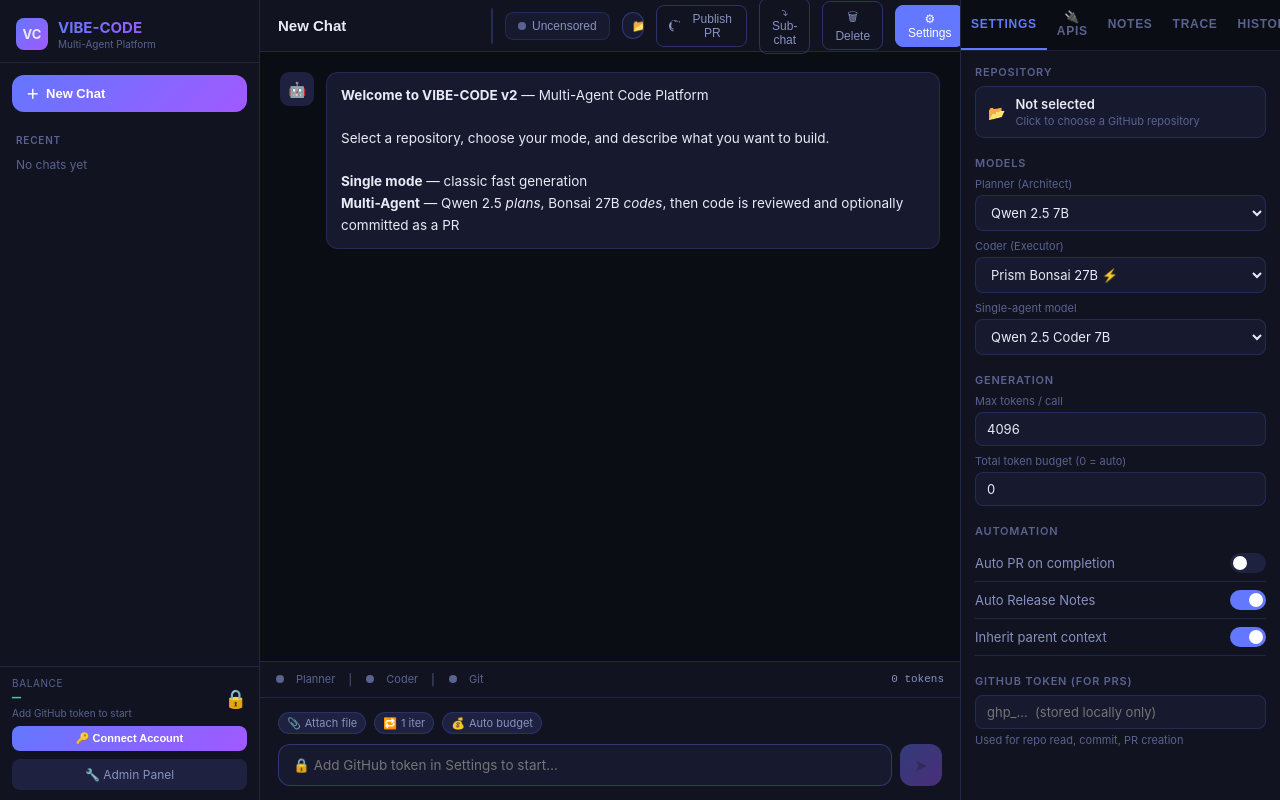
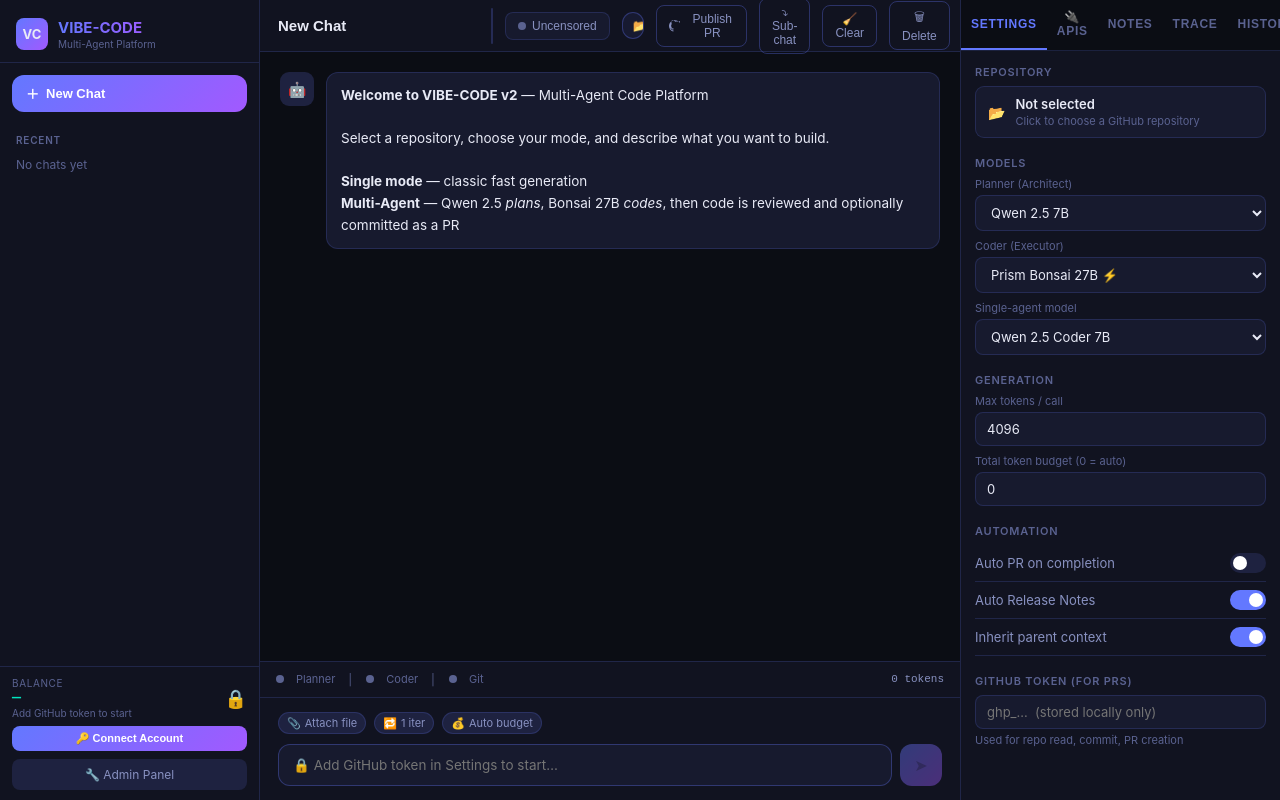
Before and after one commit to B3B3097/VIBE-CODE, a plain HTML site: page index.html in a window 1280 px wide. Drawn offline with Linux system fonts and the light colour scheme.

Commit message:
fix: CI workflow for Python repo + add Clear chat button

```diff
--- a/index.html
+++ b/index.html
@@ -674,6 +674,7 @@
         Publish PR
       </button>
       <button class="topbar-btn" onclick="addChildChat()">⤵ Sub-chat</button>
+      <button class="topbar-btn" onclick="clearCurrentChat()" title="Clear all messages in this chat">🧹 Clear</button>
       <button class="topbar-btn danger" id="delete-chat-btn" onclick="deleteCurrentChat()" title="Delete this chat">🗑 Delete</button>
       <button class="topbar-btn primary" onclick="togglePanel()">⚙ Settings</button>
     </div>
@@ -1266,6 +1267,15 @@
   toast('Chat deleted', 'success');
 }
 
+function clearCurrentChat() {
+  if (!currentChatId) { toast('No chat selected', 'error'); return; }
+  if (!confirm('Clear all messages in this chat?')) return;
+  sessionMessages = [];
+  saveCurrentMessages([]);
+  renderMessages([]);
+  toast('Chat cleared', 'success');
+}
+
 // ── Messages ───────────────────────────────────────────────────────────────────
 let sessionMessages = [];
 
```
Also changed, not shown: .github/workflows/build-and-test.yml.
